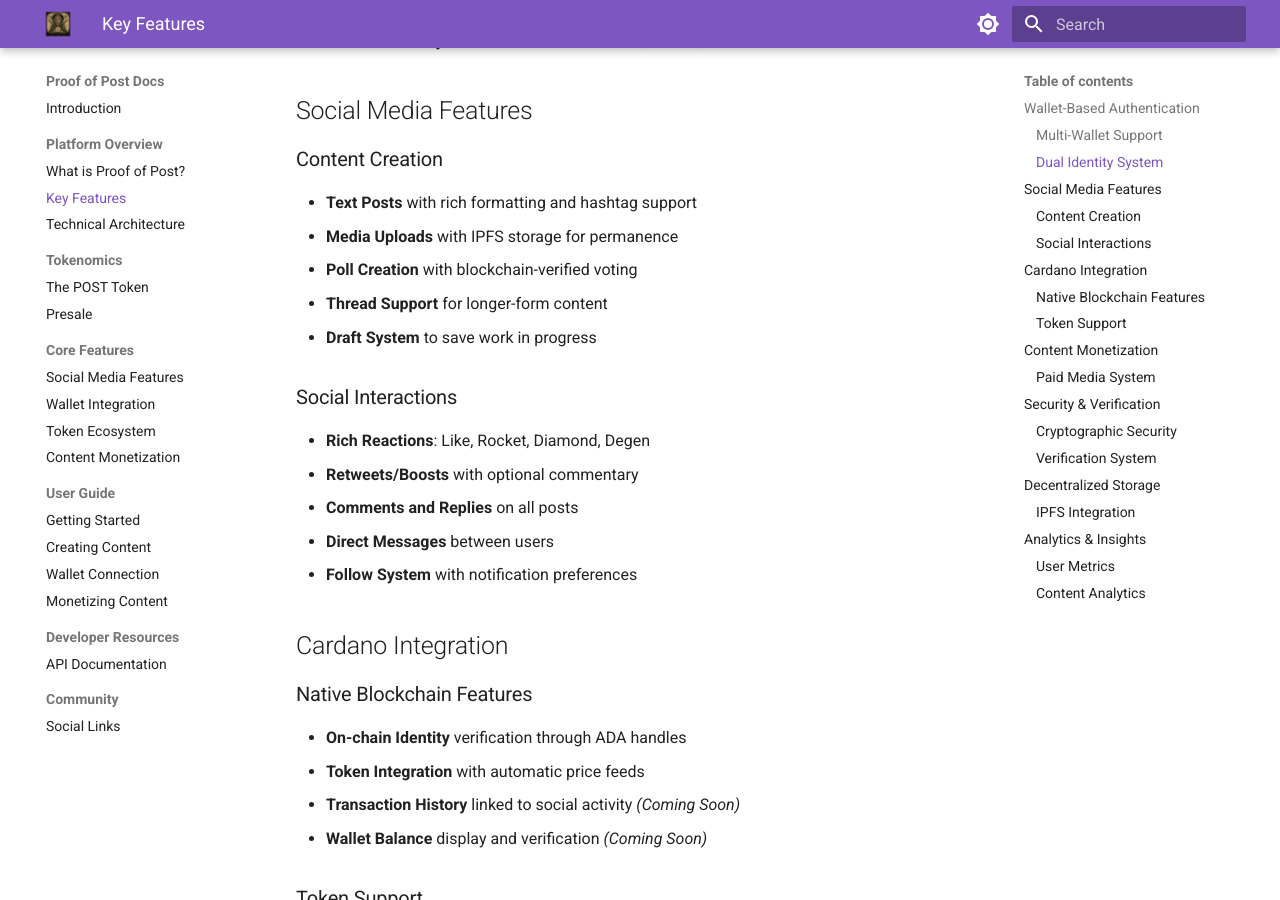
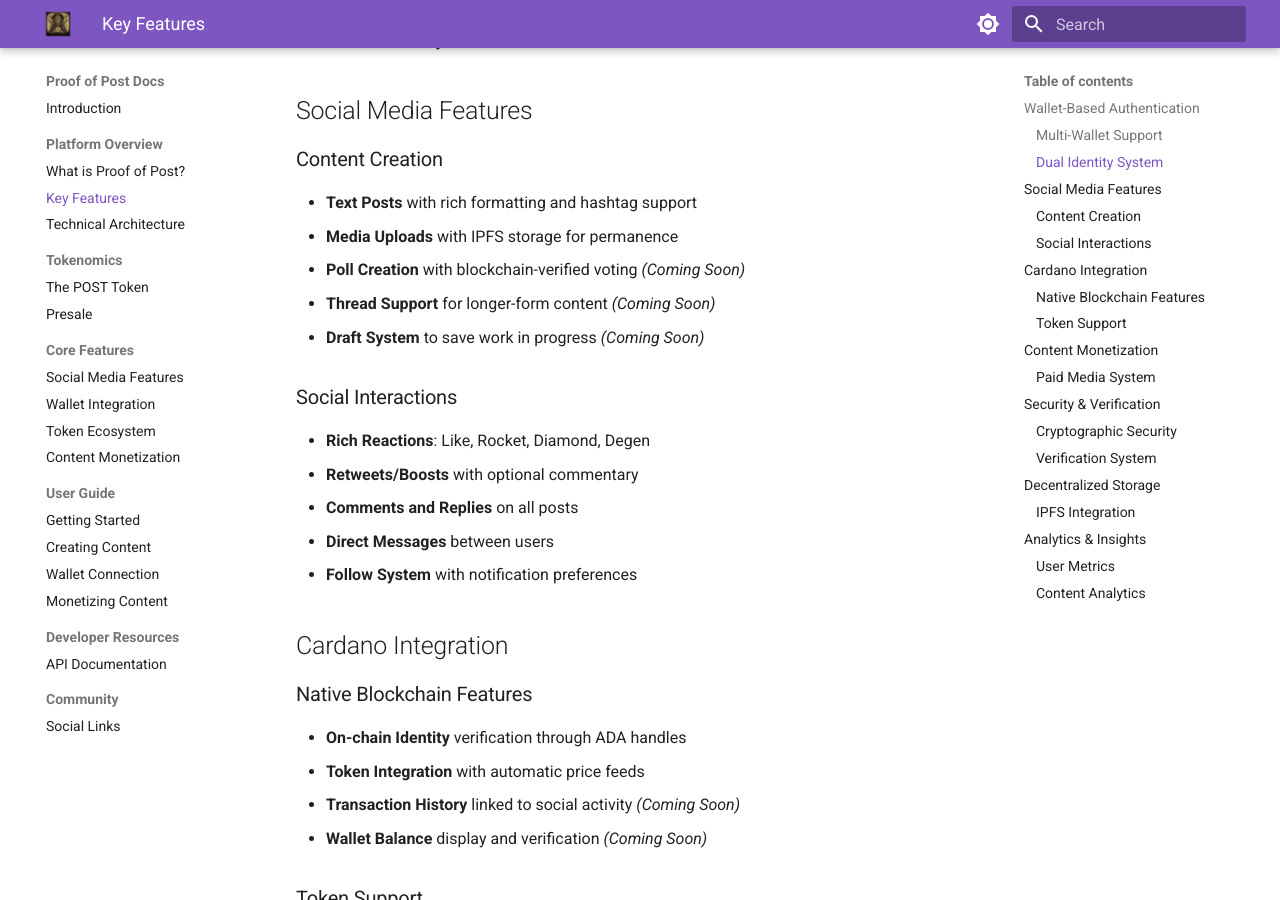
Before and after one commit to CardanoTokenIO/ProoOfPost, an MkDocs documentation site: the page built from docs/platform/key-features.md, in a window 1280 px wide and 900 px high, scrolled down 679 px. Built offline with MkDocs 1.6.1 and Material for MkDocs 9.7.7, drawn with Linux system fonts in a browser that asks for light colours.

Commit message:
Add Coming Soon labels to Key Features Content Creation section
- Add (Coming Soon) to Poll Creation with blockchain-verified voting
- Add (Coming Soon) to Thread Support for longer-form content
- Add (Coming Soon) to Draft System to save work in progress
- Clear feature status in Key Features page for user expectations

```diff
--- a/docs/platform/key-features.md
+++ b/docs/platform/key-features.md
@@ -22,9 +22,9 @@ Proof of Post combines the best of traditional social media with cutting-edge bl
 ### Content Creation
 - **Text Posts** with rich formatting and hashtag support
 - **Media Uploads** with IPFS storage for permanence
-- **Poll Creation** with blockchain-verified voting
-- **Thread Support** for longer-form content
-- **Draft System** to save work in progress
+- **Poll Creation** with blockchain-verified voting *(Coming Soon)*
+- **Thread Support** for longer-form content *(Coming Soon)*
+- **Draft System** to save work in progress *(Coming Soon)*
 
 ### Social Interactions
 - **Rich Reactions**: Like, Rocket, Diamond, Degen
```
